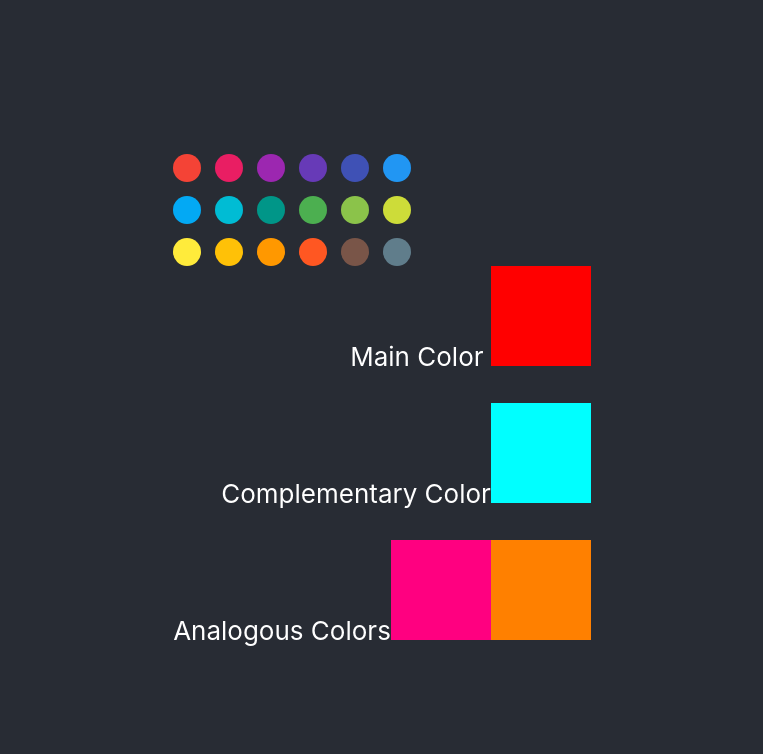
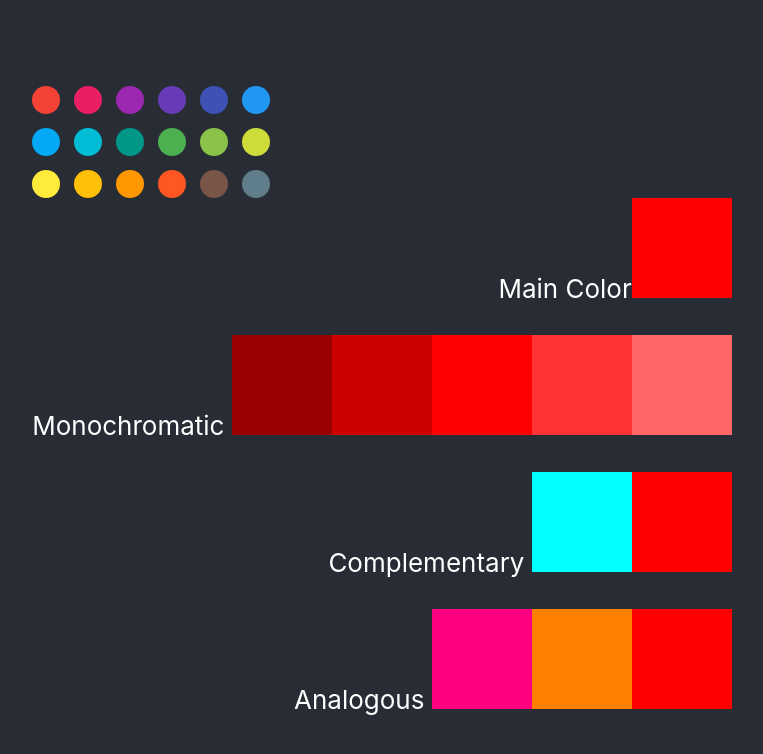
Before and after one commit to LuoKevin/color-calculator, a React (Create React App) app: page / in a window 1280 px wide. Shown: the top 754 px of the page, without its empty margins (258-1021 px from the left). Built offline with nearby package versions, Linux system fonts and the light colour scheme.

Commit message:
monochromatic colors

```diff
--- a/src/color/calculators/ColorCalc.ts
+++ b/src/color/calculators/ColorCalc.ts
@@ -1,7 +1,9 @@
 import analColors from './analColors'
 import compColor from './compColor'
+import monoColors from './monoColors'
 
 export default class ColorCalc {
     compColor = compColor
     analColors = analColors
+    monoColors = monoColors
 }
--- /dev/null
+++ b/src/color/calculators/monoColors.ts
@@ -0,0 +1,14 @@
+import {hexToHsl, hslToHex} from '../converters/Equations'
+
+export default function monoColors(hex: string, numShades: number = 5): string[] {
+    const [h, s, l] = hexToHsl(hex);
+    let colors = [];
+
+    for (let i = 0; i < numShades; i++) {
+        let lightnessFactor = (i - Math.floor(numShades / 2)) * (100 / numShades) * 0.5;
+        let newL = Math.max(0, Math.min(100, l + lightnessFactor));
+        colors.push(hslToHex(h, s, newL));
+    }
+
+    return colors;
+}
--- a/src/color/components/ColorViewer.tsx
+++ b/src/color/components/ColorViewer.tsx
@@ -1,6 +1,5 @@
 import React from 'react';
 import ColorWheel from '../interfaces/ColorWheel';
-import RowDisplay from './RowDisplay';
 import RowMultDisplay from './RowMultDisplay';
 
 function ColorViewer(colorWheel: ColorWheel) {
@@ -8,13 +7,22 @@ function ColorViewer(colorWheel: ColorWheel) {
         display: 'flex',
         justifyContent: 'flex-end'
     }
+    let mainColor = colorWheel.mainColor;
     return (
-        <div >
-            <div style={viewerStyle}>{RowDisplay("Main Color", colorWheel.mainColor)}</div>
-            <br />
-            <div style={viewerStyle}>{RowMultDisplay("Complementary Color", [colorWheel.complementaryColor])}</div>
-            <br />
-            <div style={viewerStyle}>{RowMultDisplay("Analogous Colors", colorWheel.analogousColors)}</div>
+        <div>
+            <div style={viewerStyle}>{RowMultDisplay("Main Color", [mainColor])}</div>
+            <br/>
+            <div style={viewerStyle}>
+                {RowMultDisplay("Monochromatic ", colorWheel.monochromaticColors)}
+            </div>
+            <br/>
+            <div style={viewerStyle}>
+                {RowMultDisplay("Complementary ", [colorWheel.complementaryColor, mainColor])}
+            </div>
+            <br/>
+            <div style={viewerStyle}>
+                {RowMultDisplay("Analogous ", colorWheel.analogousColors.concat(mainColor))}
+            </div>
         </div>
     )
 }
--- a/src/color/interfaces/ColorWheel.ts
+++ b/src/color/interfaces/ColorWheel.ts
@@ -1,5 +1,4 @@
 import ColorCalc from "../calculators/ColorCalc";
-
 
 const colCalc = new ColorCalc()
 
@@ -7,6 +6,7 @@ export default interface ColorWheel {
     mainColor: string;
     complementaryColor: string;
     analogousColors: string[];
+    monochromaticColors: string[];
 }
 
 export class ColorWheelProvider implements ColorWheel {
@@ -14,8 +14,10 @@ export class ColorWheelProvider implements ColorWheel {
         this.mainColor = color
         this.complementaryColor = colCalc.compColor(color)
         this.analogousColors = colCalc.analColors(color)
+        this.monochromaticColors = colCalc.monoColors(color)
     }
     mainColor: string
     complementaryColor: string
     analogousColors: string[]
+    monochromaticColors: string[]
 }
```
